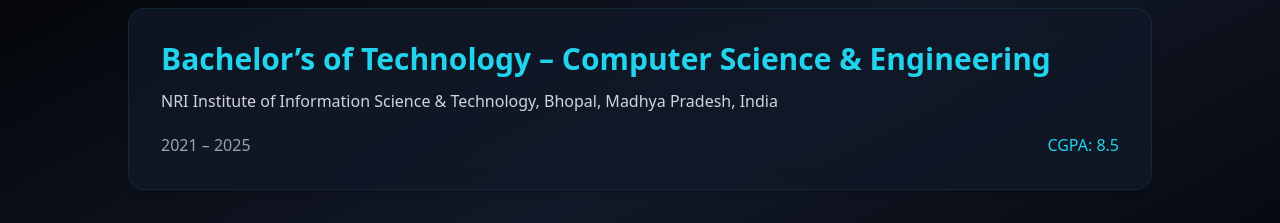
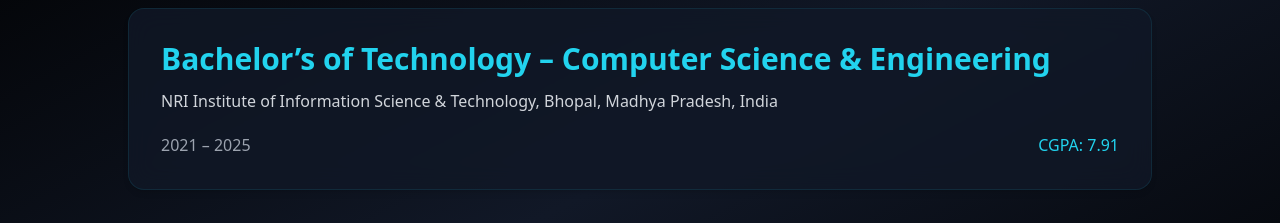
Before and after one commit to Anjaleeintern/portfolio, a React (Create React App) app in the folder frontend/portfolio/: page / in a window 1280 px wide. Shown: the part 3220-3443 px from the top of the page. Built offline with nearby package versions, Linux system fonts and the light colour scheme; no server answers.

Commit message:
Frontend backend otimized

```diff
--- a/frontend/portfolio/src/components/Education.jsx
+++ b/frontend/portfolio/src/components/Education.jsx
@@ -13,7 +13,7 @@
 
       <div className="flex flex-col sm:flex-row sm:justify-between mt-5 text-gray-400 text-sm sm:text-base font-medium gap-1 sm:gap-0">
         <span>2021 – 2025</span>
-        <span className="text-cyan-400">CGPA: 8.5</span>
+        <span className="text-cyan-400">CGPA: 7.91</span>
       </div>
 
     </div>
```
